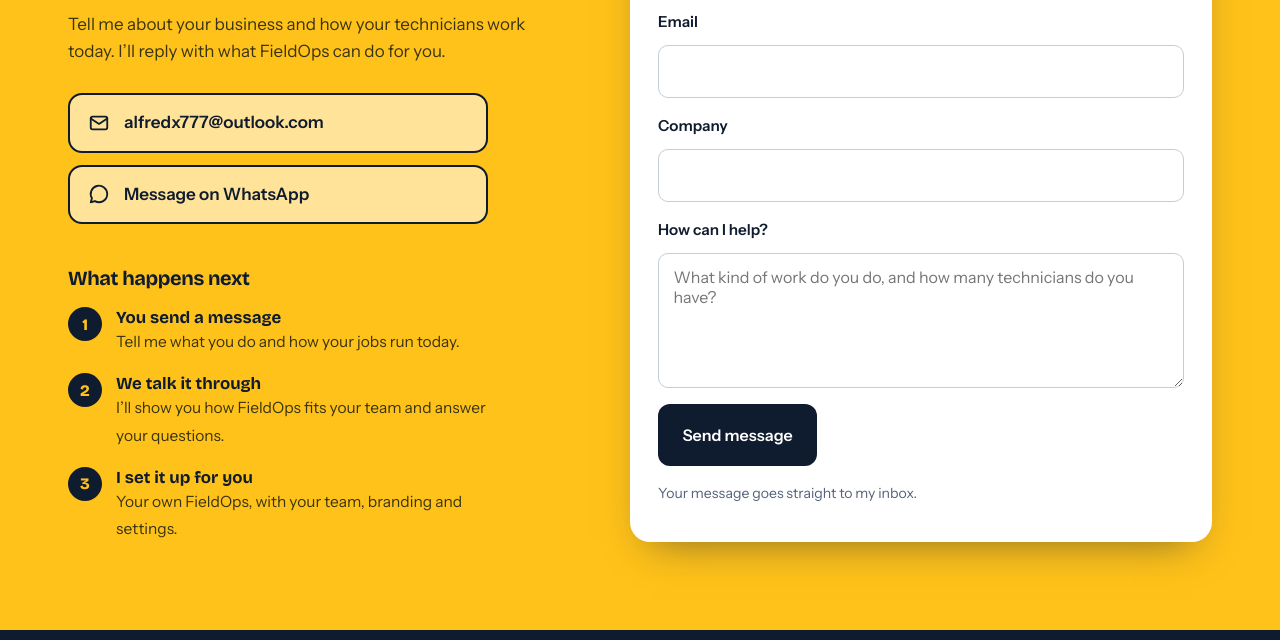
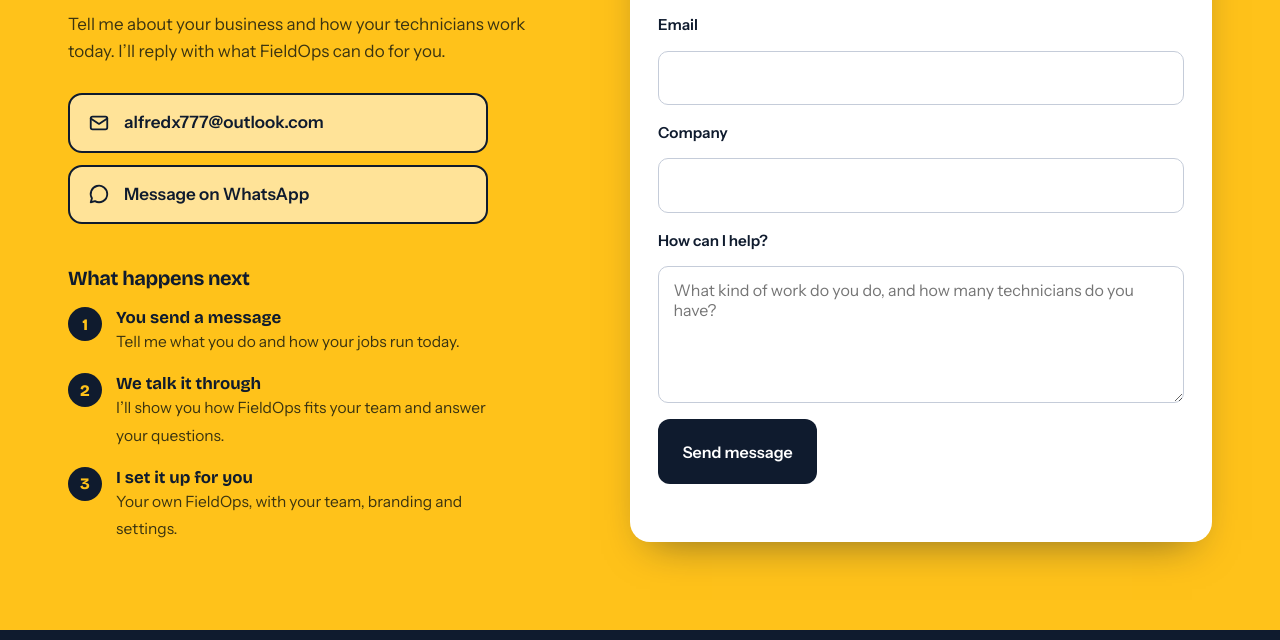
Before and after one commit to alfredx777/FieldOps-Site, a plain HTML site: page index.html in a window 1280 px wide. Shown: the part 4069-4709 px from the top of the page. Drawn offline with nearby package versions, Linux system fonts and the light colour scheme.

Commit message:
Clear status message in form for improved user experience in index.html

```diff
--- a/index.html
+++ b/index.html
@@ -384,7 +384,7 @@ html{overflow-x:clip}
 <label>How can I help?<textarea name="msg" required placeholder="What kind of work do you do, and how many technicians do you have?"></textarea></label>
 <button class="btn" type="submit">Send message</button>
 <input type="checkbox" name="botcheck" class="hp" tabindex="-1" autocomplete="off" aria-hidden="true">
-<p class="hint" id="status" role="status" aria-live="polite">Your message goes straight to my inbox.</p>
+<p class="hint" id="status" role="status" aria-live="polite"></p>
 </form>
 </div>
 </section>
```
